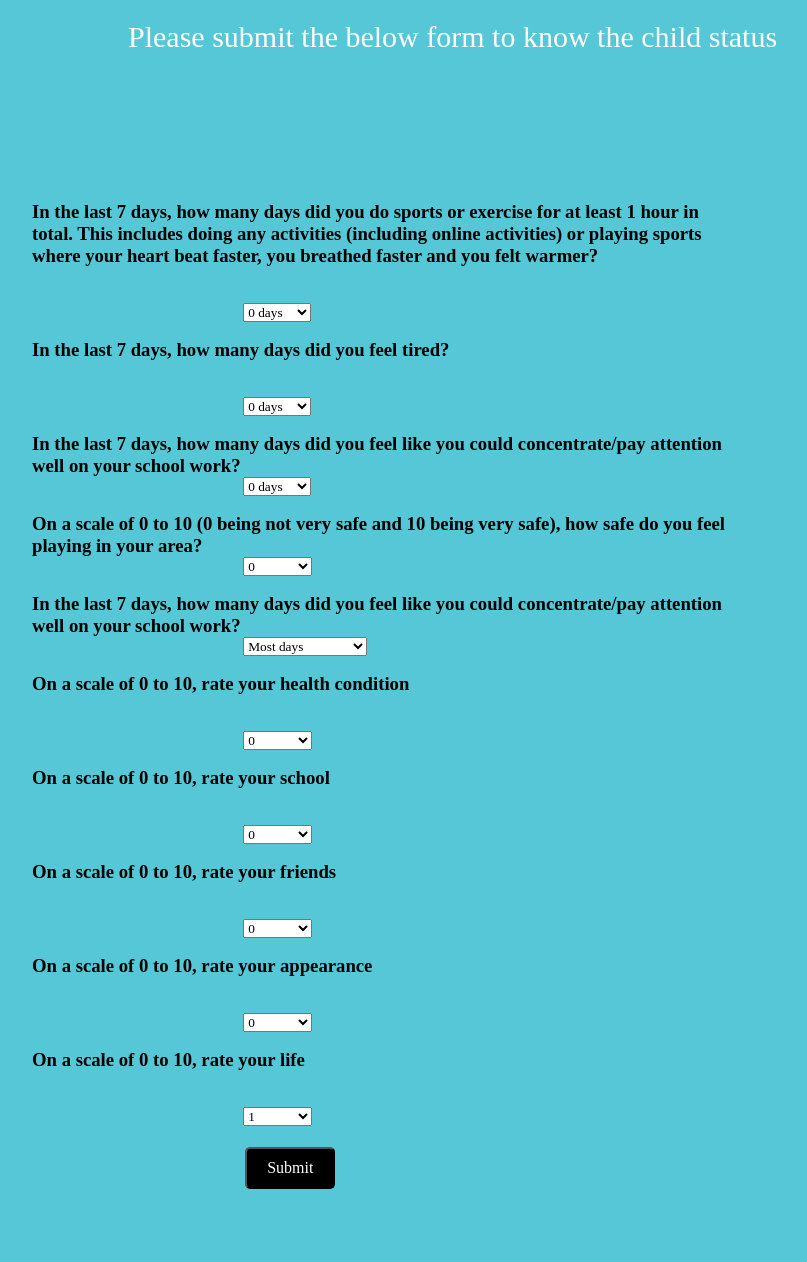
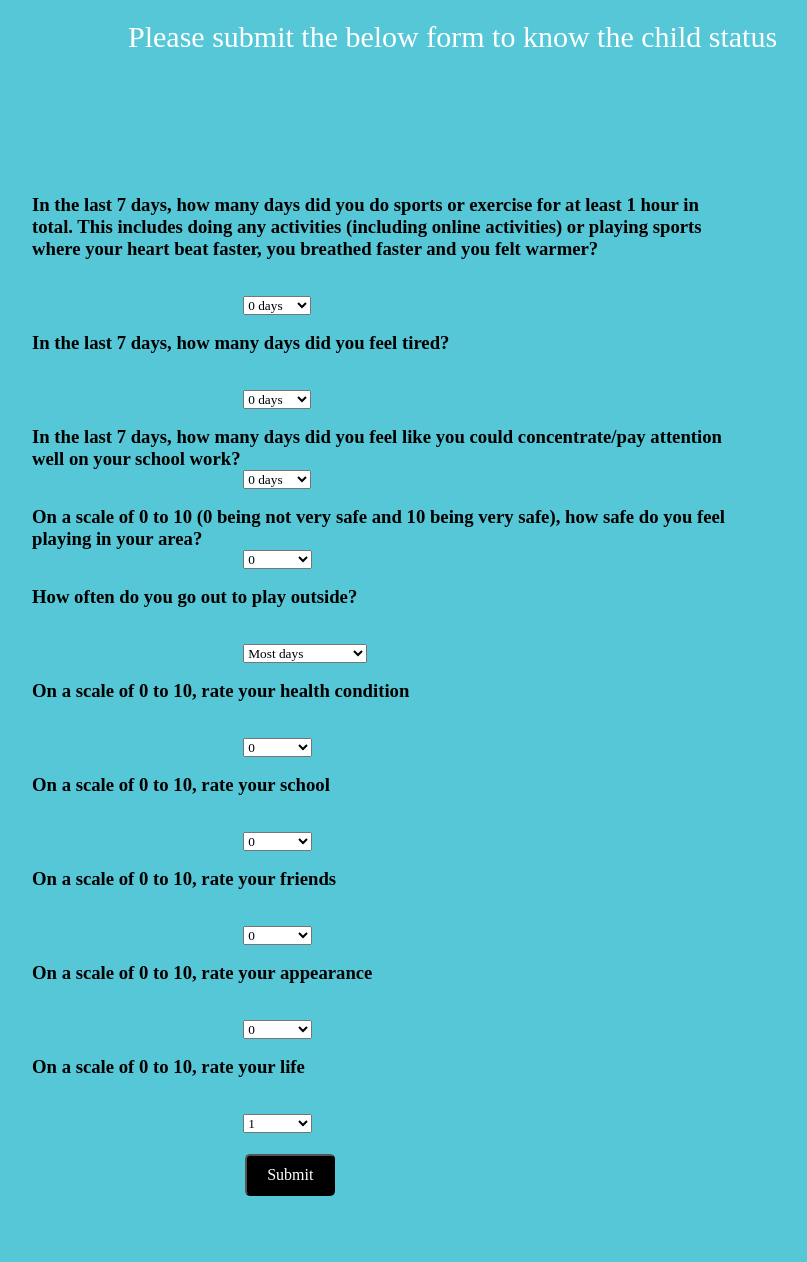
Before and after one commit to akhilveramalli/child_analysis, a Flask app: page / in a window 1280 px wide. Shown: the part 212-1474 px from the top of the page, without its empty margins (192-999 px from the left). Run offline with Flask 2, Linux system fonts and the light colour scheme; parts of the project's set-up code (start-up, migrations or seed data) failed here and were passed over.

Commit message:
Update Home.html

```diff
--- a/templates/Home.html
+++ b/templates/Home.html
@@ -197,7 +197,7 @@
           <br><br>
 
 
-          <label for="f5"><h3>In the last 7 days, how many days did you feel like you could concentrate/pay attention well on your school work?</h3>
+          <label for="f5"><h3>How often do you go out to play outside?</h3><br><br>
           <select name="f5" id="f5">
             <option value="3">   Most days   </option>
             <option value="0">   A few days a week   </option>
```
